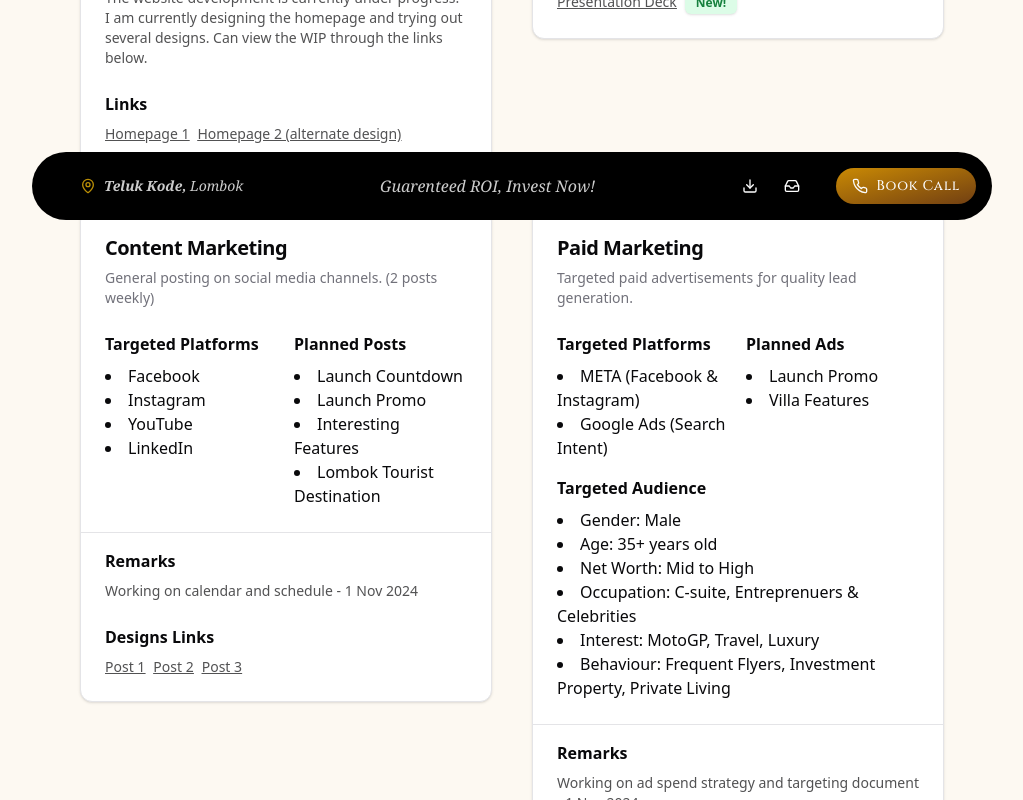
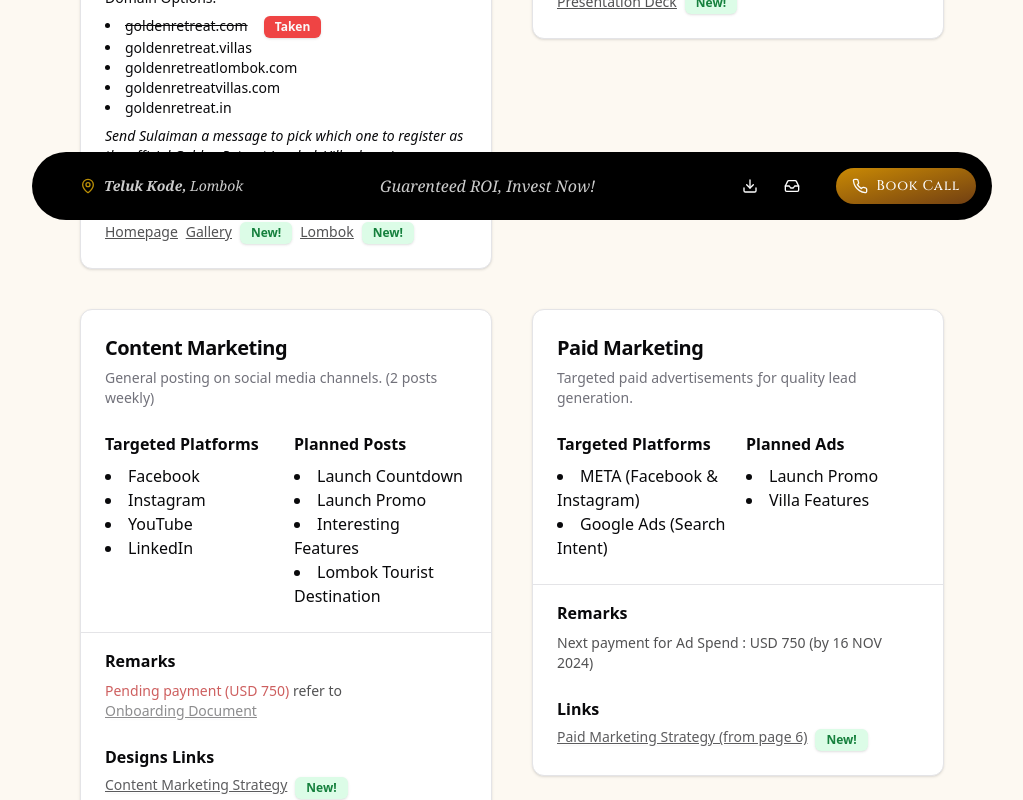
Before and after one commit to goldenretreatlombokvilla/gr_villa_280508, a Next.js app: page /dashboard in a window 1280 px wide. Shown: the part 540-1340 px from the top of the page, without its empty margins (128-1151 px from the left). Built offline with nearby package versions, Linux system fonts and the light colour scheme.

Commit message:
send update dashboard

```diff
--- a/app/dashboard/creatives/page.tsx
+++ b/app/dashboard/creatives/page.tsx
@@ -10,10 +10,6 @@ const creatives = [
   {
     title: "draft 2",
     link: "/creatives/post2.jpg"
-  },
-  {
-    title: "draft 3",
-    link: "/creatives/post3.jpg"
   }
 ];
 
@@ -33,7 +29,7 @@ export default function Creatives() {
           Week 1 - Creative Content
         </p>
         <p className="font-sans text-md opacity-70">4 Nov - 8 Nov 2024</p>
-        <div className="grid grid-cols-1 lg:grid-cols-3 gap-10">
+        <div className="grid grid-cols-1 lg:grid-cols-2 w-full gap-10">
           {creatives.map((item: any) => (
             <Image
               src={item.link}
--- a/components/dashboard/adstrat.tsx
+++ b/components/dashboard/adstrat.tsx
@@ -12,6 +12,7 @@ import {
 } from "../ui/card";
 import { Input } from "../ui/input";
 import Link from "next/link";
+import { Badge } from "../ui/badge";
 
 const todoList = [
   {
@@ -66,31 +67,37 @@ export default function Adstrat() {
               <li>Villa Features</li>
             </ul>
           </div>
-          <div className="flex flex-col col-span-2 gap-2">
-            <p className="font-bold">Targeted Audience</p>
-            <ul className="list-inside list-disc">
-              <li>Gender: Male</li>
-              <li>Age: 35+ years old</li>
-              <li>Net Worth: Mid to High</li>
-              <li>Occupation: C-suite, Entreprenuers & Celebrities</li>
-              <li>Interest: MotoGP, Travel, Luxury</li>
-              <li>
-                Behaviour: Frequent Flyers, Investment Property, Private Living
-              </li>
-            </ul>
-          </div>
         </CardContent>
         <hr></hr>
         <CardFooter className="flex flex-col gap-2 items-start pt-4">
           <p className="text-md font-bold">Remarks</p>
           <p className="text-sm opacity-70">
-            Working on ad spend strategy and targeting document - 1 Nov 2024
+            <span className="">
+              Next payment for Ad Spend : USD 750 (by 16 NOV 2024)
+            </span>{" "}
+            {/* refer to{" "}
+            <Button
+              variant="secondary"
+              size="sm"
+              className="h-4 text-sm font-normal opacity-70 underline p-0 m-0 tracking-normal"
+              onClick={() => window.open("/onboarding.pdf")}
+            >
+              Onboarding Document
+            </Button> */}
           </p>
           <p className="text-md font-bold pt-4">Links</p>
           <div className="flex flex-row gap-2">
-            <p className="text-sm opacity-70 underline">
-              <Link href="#">Ad Spend Strategy File (TBC)</Link>
-            </p>
+            <Button
+              variant="secondary"
+              size="sm"
+              className="h-4 text-sm font-normal opacity-70 underline p-0 m-0 tracking-normal"
+              onClick={() => window.open("/strat.pdf")}
+            >
+              Paid Marketing Strategy (from page 6)
+            </Button>
+            <Badge variant={"default"} className="text-green-700 bg-green-100">
+              New!
+            </Badge>
           </div>
         </CardFooter>
       </Card>
--- a/components/dashboard/socmed.tsx
+++ b/components/dashboard/socmed.tsx
@@ -12,6 +12,7 @@ import {
 } from "../ui/card";
 import { Input } from "../ui/input";
 import Link from "next/link";
+import { Badge } from "../ui/badge";
 
 const todoList = [
   {
@@ -75,19 +76,38 @@ export default function Socmed() {
         <CardFooter className="flex flex-col gap-2 items-start pt-4">
           <p className="text-md font-bold">Remarks</p>
           <p className="text-sm opacity-70">
-            Working on calendar and schedule - 1 Nov 2024
+            <span className="text-red-700">Pending payment (USD 750)</span>{" "}
+            refer to{" "}
+            <Button
+              variant="secondary"
+              size="sm"
+              className="h-4 text-sm font-normal opacity-70 underline p-0 m-0 tracking-normal"
+              onClick={() => window.open("/onboarding.pdf")}
+            >
+              Onboarding Document
+            </Button>
           </p>
           <p className="text-md font-bold pt-4">Designs Links</p>
           <div className="flex flex-row gap-2">
+            <Button
+              variant="secondary"
+              size="sm"
+              className="h-4 text-sm font-normal opacity-70 underline p-0 m-0 tracking-normal"
+              onClick={() => window.open("/strat.pdf")}
+            >
+              Content Marketing Strategy
+            </Button>
+            <Badge variant={"default"} className="text-green-700 bg-green-100">
+              New!
+            </Badge>
+          </div>
+          <div className="flex flex-row gap-2">
             <p className="text-sm opacity-70 underline">
-              <Link href="#">Post 1</Link>
+              <Link href="/dashboard/creatives">Week 1 Creatives</Link>
             </p>
-            <p className="text-sm opacity-70 underline">
-              <Link href="#">Post 2</Link>
-            </p>
-            <p className="text-sm opacity-70 underline">
-              <Link href="#">Post 3</Link>
-            </p>
+            <Badge variant={"default"} className="text-green-700 bg-green-100">
+              New!
+            </Badge>
           </div>
         </CardFooter>
       </Card>
--- a/components/dashboard/todolist.tsx
+++ b/components/dashboard/todolist.tsx
@@ -12,6 +12,7 @@ import {
 } from "../ui/card";
 import { Input } from "../ui/input";
 import Link from "next/link";
+import { Badge } from "../ui/badge";
 
 const todoList = [
   {
@@ -97,26 +98,44 @@ export default function TodoList() {
         <hr></hr>
         <CardFooter className="flex flex-col gap-2 items-start pt-4">
           <p className="text-md font-bold">Remarks</p>
-          <p className="text-sm opacity-70">
-            The website development is currently under progress. I am currently
-            designing the homepage and trying out several designs. Can view the
-            WIP through the links below.
+          <p className="text-sm">Domain Options:</p>
+          <ul className="list-disc text-sm list-inside">
+            <li>
+              <span className="line-through pr-4">goldenretreat.com</span>
+              <Badge variant={"destructive"}>Taken</Badge>
+            </li>
+            <li>goldenretreat.villas</li>
+            <li>goldenretreatlombok.com</li>
+            <li>goldenretreatvillas.com</li>
+            <li>goldenretreat.in</li>
+          </ul>
+          <p className="text-sm italic">
+            Send Sulaiman a message to pick which one to register as the
+            official Golden Retreat Lombok Villa domain name.
           </p>
           <p className="text-md font-bold pt-4">Links</p>
           <div className="flex flex-row gap-2">
             <p className="text-sm opacity-70 underline">
-              <Link href="https://grvilla.vercel.app/" target="_blank">
-                Homepage 1
+              <Link href="/" target="_blank">
+                Homepage
               </Link>
             </p>
             <p className="text-sm opacity-70 underline">
-              <Link
-                href="https://grvilla.vercel.app/landing-page"
-                target="_blank"
-              >
-                Homepage 2 (alternate design)
+              <Link href="/gallery" target="_blank">
+                Gallery
               </Link>
             </p>
+            <Badge variant={"default"} className="text-green-700 bg-green-100">
+              New!
+            </Badge>
+            <p className="text-sm opacity-70 underline">
+              <Link href="/lombok" target="_blank">
+                Lombok
+              </Link>
+            </p>
+            <Badge variant={"default"} className="text-green-700 bg-green-100">
+              New!
+            </Badge>
           </div>
         </CardFooter>
       </Card>
```
Also changed, not shown: 2 other files (tests, documents, lock files or other folders).
